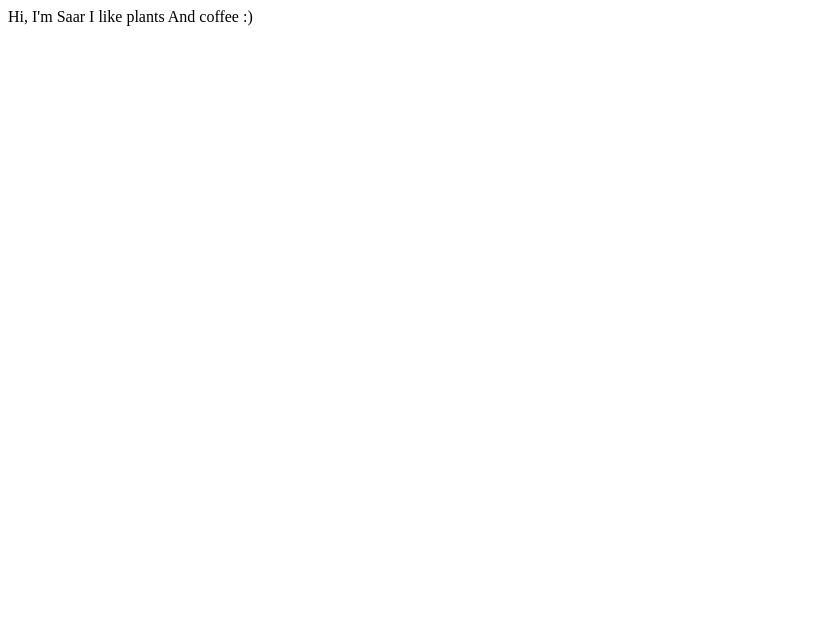
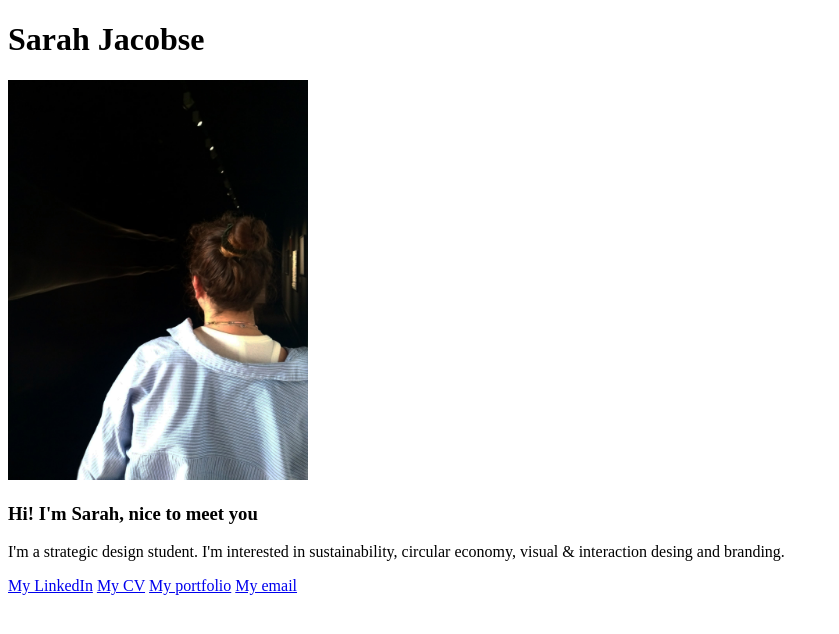
Before and after one commit to saarjacobse/saarjacobse.github.io, a plain HTML site: page index.html in a window 1280 px wide. Shown: the whole page, without its empty margins (0-839 px from the left). Drawn offline with Linux system fonts and the light colour scheme.

Commit message:
add in basic text, image, links

```diff
--- a/index.html
+++ b/index.html
@@ -15,9 +15,20 @@
     <!-- title is the tag on top of page in browser, very important -->
 </head>
 <body>
-
+    <!-- EVERYTHING PEOPLE SEE GOES HERE -->
+    <h1> Sarah Jacobse </h1>
+    <!-- <h2> Sarah Jacobse </h2>
+    <h3> Sarah Jacobse </h3> -->
+    <img src="./sarahimage.jpeg" alt="Profile picture of Sarah" width="300"/>
+    <h3> Hi! I'm Sarah, nice to meet you </h3>
+    <p> I'm a strategic design student. I'm interested in sustainability, circular economy, visual & interaction desing and branding. </p>
+    <p>
+        <a href="https://www.linkedin.com/in/sarah-jacobse/" target="_blank"> My LinkedIn</a>
+        <!-- target="_blank", makes it open in a new tab! -->
+        <a href="./CV-SarahJacobse.pdf" target="_blank"> My CV</a>
+        <a href="./portfolio-SarahJacobse.pdf" target="_blank"> My portfolio</a>
+        <a href="mailto:s.s.jacobse@student.tudelft.nl">My email</a>
+        <!-- <a href="tel:+31621212121">My phonenumber</a> -->
+    </p>
 </body>
 </html>
-Hi, I'm Saar
-I like plants
-And coffee :)
```
Also changed, not shown: sarahimage.jpeg (added), 3 other files.
